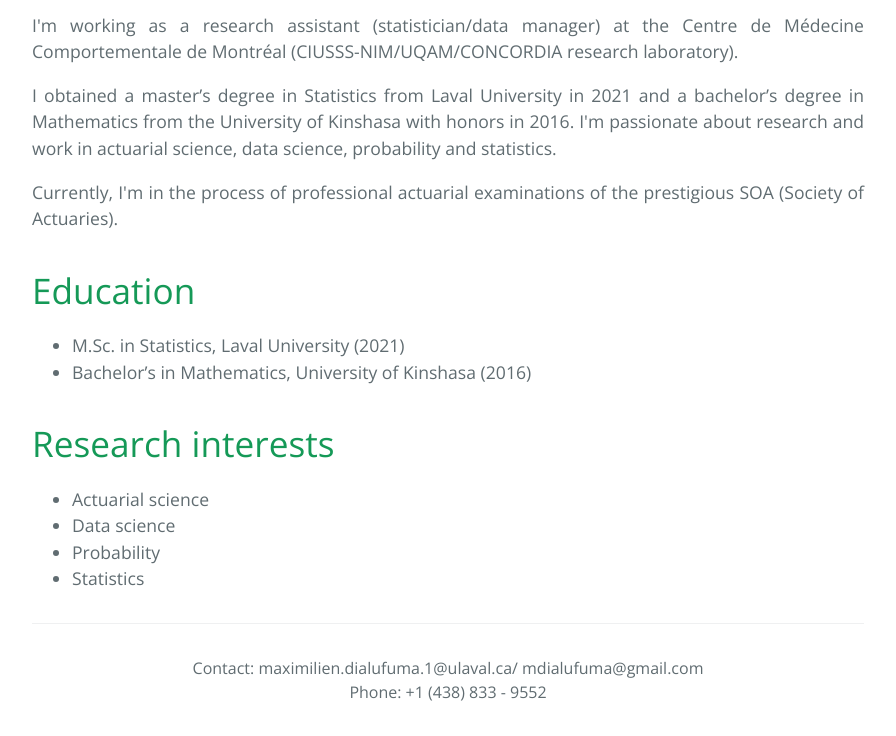
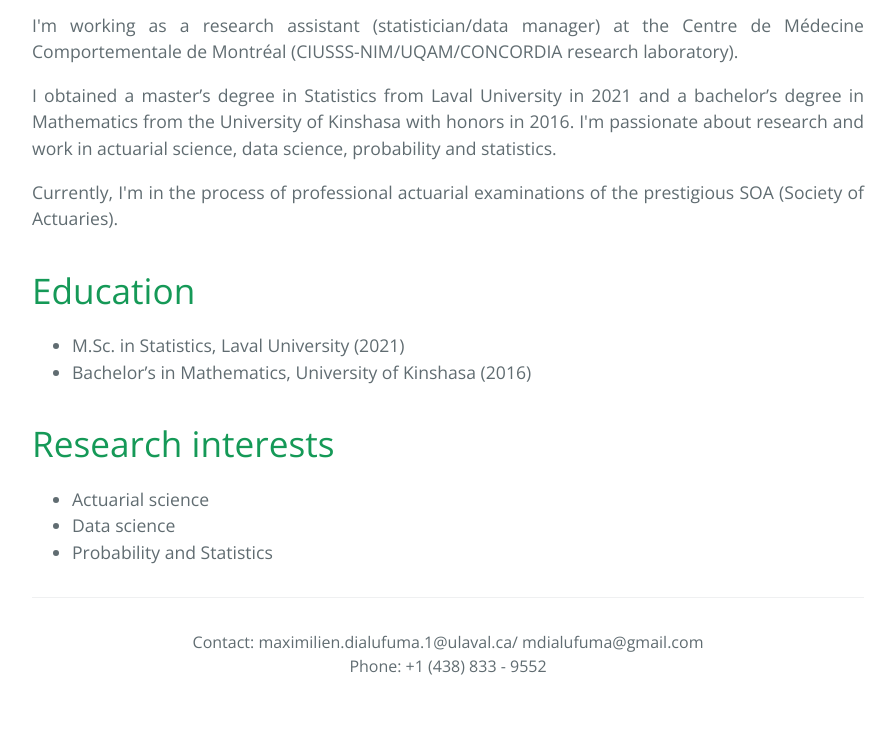
Before and after one commit to dialufuma/dialufuma.github.io, a Jekyll site: the page built from index.md, in a window 1280 px wide. Shown: the part 559-1295 px from the top of the page, without its empty margins (192-1088 px from the left). Built offline with Jekyll 4.4.1, drawn with Linux system fonts in a browser that asks for light colours; after the commit the page ends 1269 px from its top, so only the background shows below that.

Commit message:
Update index.md

```diff
--- a/index.md
+++ b/index.md
@@ -26,5 +26,4 @@ There should be whitespace between paragraphs. We recommend including a README,
 
 * Actuarial science
 * Data science
-* Probability
-* Statistics
+* Probability and Statistics
```
